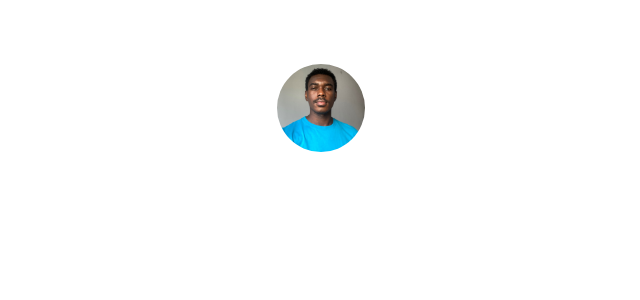
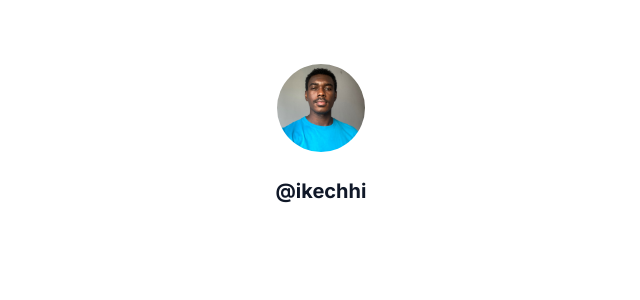
Before and after one commit to ElemaGp/linktree-type-project, a React (Create React App) app: page / in a window 1280 px wide. Shown: the top 300 px of the page, without its empty margins (319-959 px from the left). Built offline with nearby package versions, Linux system fonts and the light colour scheme.

Commit message:
Add Twitter Name and Slack Name to header

```diff
--- a/public/index.html
+++ b/public/index.html
@@ -10,6 +10,16 @@
       content="Web site created using create-react-app"
     />
     <link rel="apple-touch-icon" href="%PUBLIC_URL%/logo192.png" />
+    <link rel="preconnect" href="https://fonts.googleapis.com">
+    <link rel="preconnect" href="https://fonts.gstatic.com" crossorigin>
+    <link href="https://fonts.googleapis.com/css2?family=Inter:wght@100;200;300;400;500;600;700;800;900&display=swap" rel="stylesheet">
+    <style>
+      *{
+        font-family: 'Inter', sans-serif;
+      }
+    </style>
+
+
     <!--
       manifest.json provides metadata used when your web app is installed on a
       user's mobile device or desktop. See https://developers.google.com/web/fundamentals/web-app-manifest/
--- a/src/components/header/Header.jsx
+++ b/src/components/header/Header.jsx
@@ -5,8 +5,10 @@
 
 const Header = () => {
   return (
-    <div>
+    <div className="header">
       <img id="profile__img" src={me} alt="profile pic" />
+      <span>@ikechhi</span>
+      <span className="slackName">G. I Elema</span>
     </div>
   )
 }
--- a/src/components/header/header.css
+++ b/src/components/header/header.css
@@ -1,10 +1,24 @@
+.header{
+    display: flex;
+    flex-direction: column;
+    align-items: center;
+}
+
 #profile__img{
     width: 88px;
     height: 88px;
     object-fit: cover;
     border-radius: 50%;
-    display: block;
-    margin-left: auto;
-    margin-right: auto;
-    margin-top: 64px;
 }
+
+.header > span{
+    font-weight: 700;
+    font-size: 20px;
+    line-height: 30px;
+    color: #101828;
+    margin-top: 24px;
+}
+
+.slackName{
+    visibility:hidden;
+}
--- a/src/pages/home/Home.jsx
+++ b/src/pages/home/Home.jsx
@@ -4,8 +4,10 @@
 
 const Home = () => {
   return (
-    <div className="homeContainer">
-        <Header />
+    <div className="home">
+        <div className="homeContainer">
+            <Header />
+        </div>
     </div>
   )
 }
--- a/src/pages/home/home.css
+++ b/src/pages/home/home.css
@@ -0,0 +1,5 @@
+.homeContainer{
+    margin-left: 144px;
+    margin-right: 144px;
+    margin-top: 64px;
+}
```
